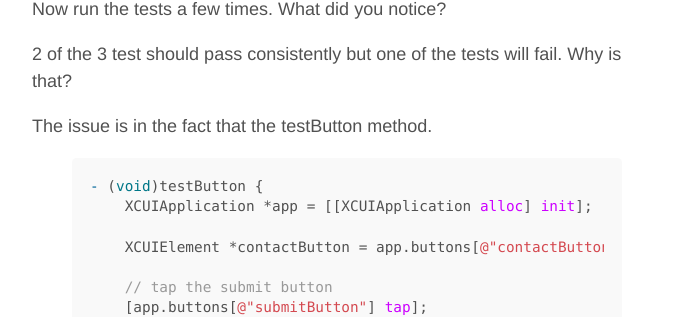
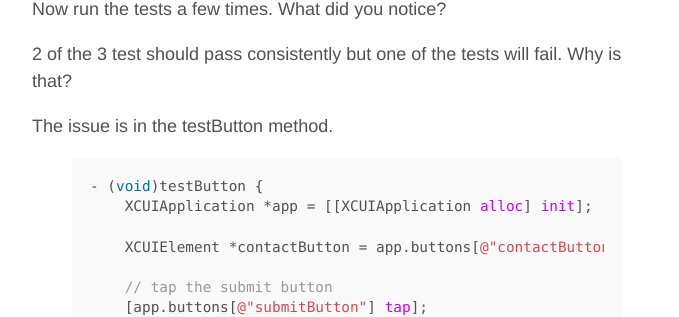
Before and after one commit to bgolde5/bgolde5.github.io, a Jekyll site: the page built from _posts/2016-01-09-asynchronous-ui-testing-with-xcode.md, in a window 1280 px wide and 900 px high, scrolled down 2017 px. Shown: the part 144-461 px from the top of the window, without its empty margins (293-972 px from the left). Built offline with Jekyll 4.4.1, drawn with Linux system fonts in a browser that asks for light colours; comment, search, counter and statistics services are not loaded.

Commit message:
fixed grammar

```diff
--- a/_posts/2016-01-09-asynchronous-ui-testing-with-xcode.md
+++ b/_posts/2016-01-09-asynchronous-ui-testing-with-xcode.md
@@ -58,7 +58,7 @@ Now run the tests a few times. What did you notice?
 
 2 of the 3 test should pass consistently but one of the tests will fail. Why is that?
 
-The issue is in the fact that the testButton method.
+The issue is in the testButton method.
 
 {% highlight objective-c %}
 - (void)testButton {
```
